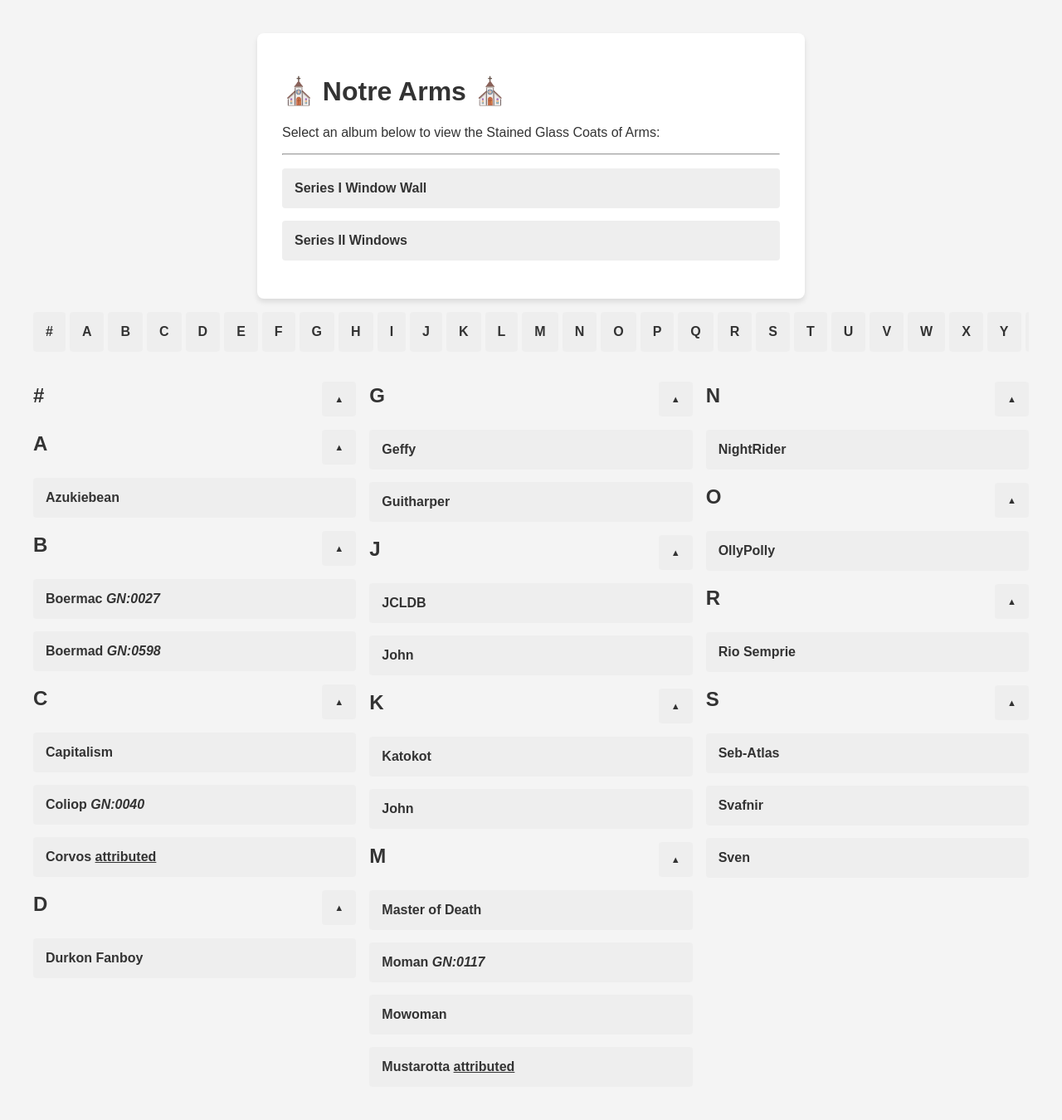
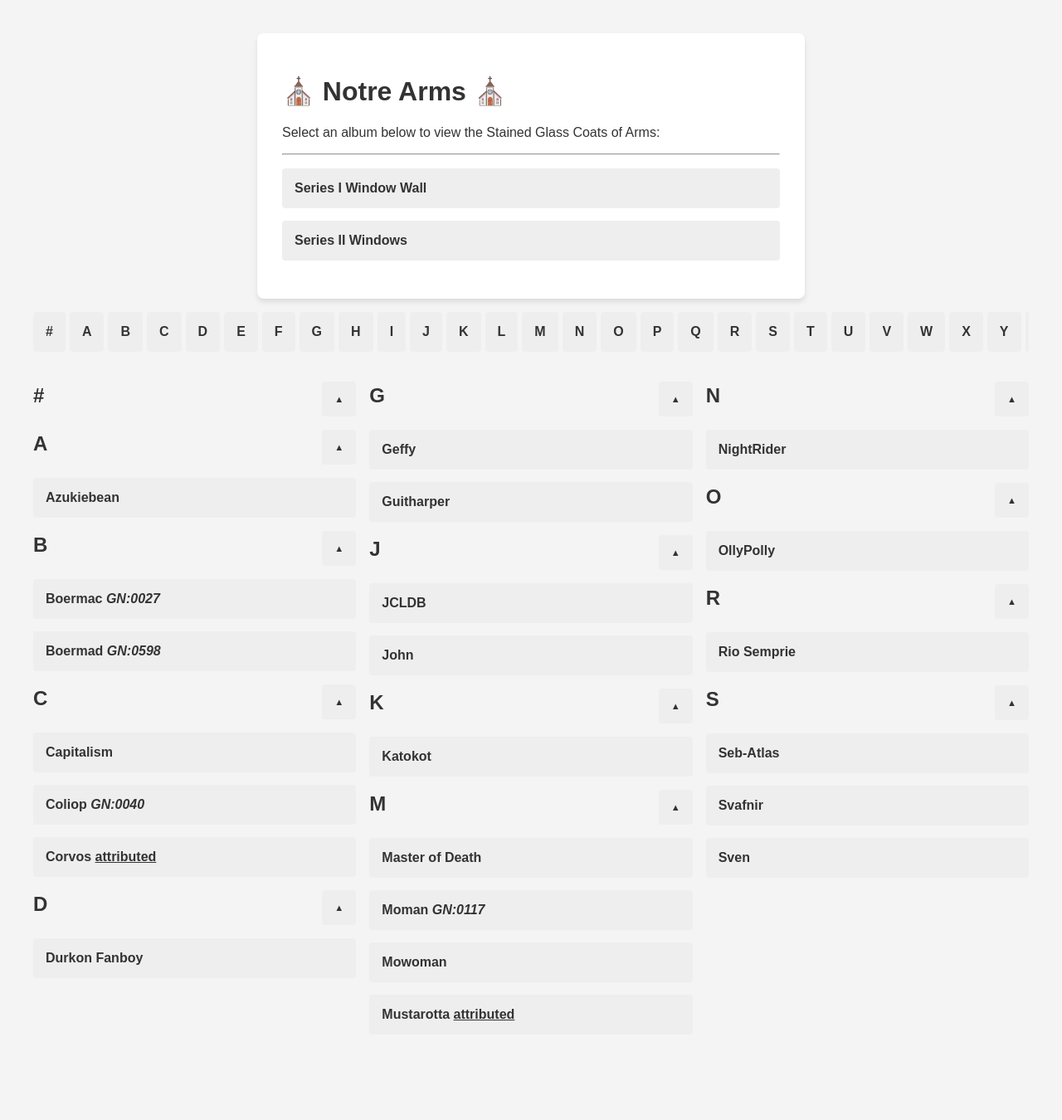
Before and after one commit to sirhcb/NAtesting, a Jekyll site: the page built from index.html, in a window 1280 px wide. Shown: the whole page at 83% size. Built offline with Jekyll 4.4.1, drawn with Linux system fonts in a browser that asks for light colours; after the commit the page ends 1287 px from its top, so only the background shows below that.

Commit message:
Remove link to 'John' from the slideshow list

```diff
--- a/index.html
+++ b/index.html
@@ -202,7 +202,6 @@
 
   <ul>
     <li><a href="/NotreArms/slideshows/Series II/#slide-1">Katokot</a></li>
-    <li><a href="/NotreArms/slideshows/Series II/#slide-1">John</a></li>
   </ul>
 </div>
 
```
